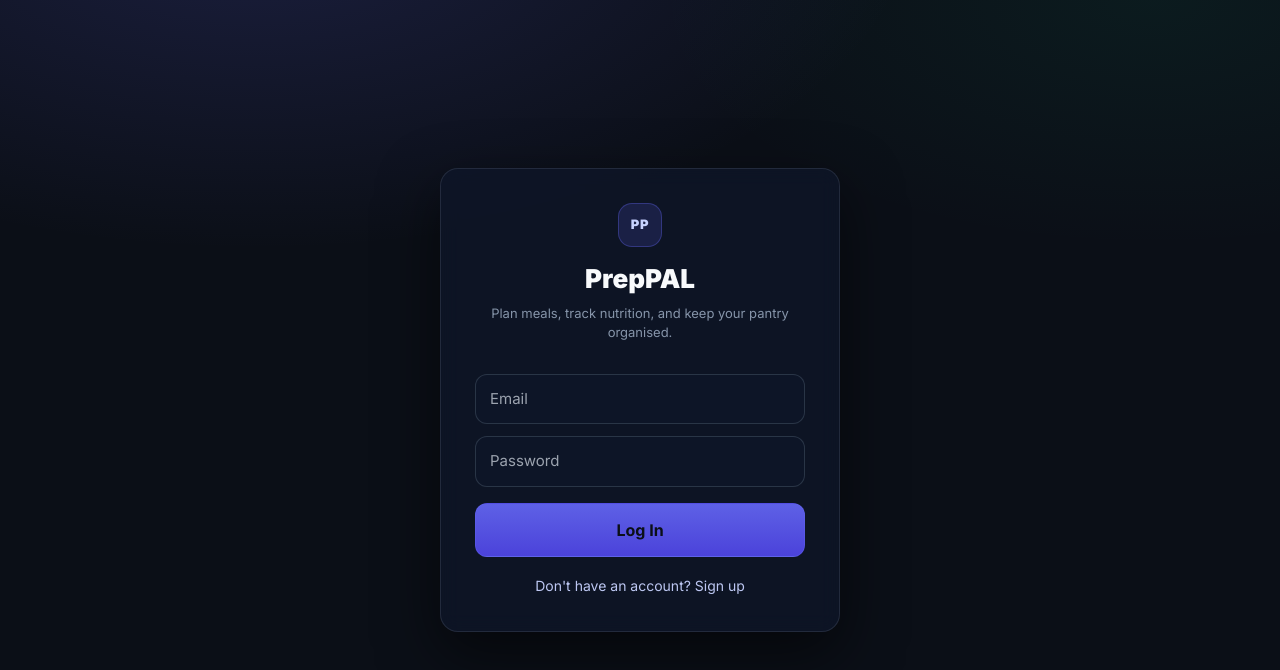
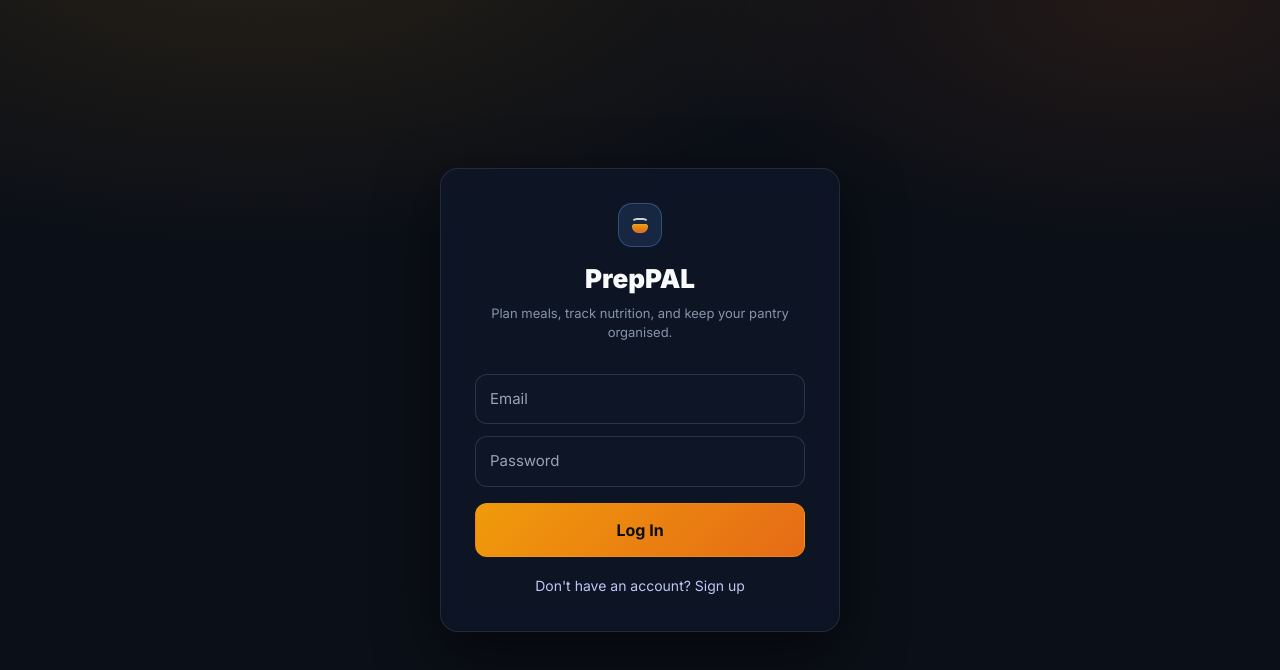
Before and after one commit to ij5204/PrepPAL, a React (Vite) app in the folder apps/web/: page /login in a window 1280 px wide. Shown: the top 670 px of the page. Built offline with nearby package versions, Linux system fonts and the light colour scheme; no server answers.

Commit message:
Changed color scheme

```diff
--- a/apps/web/src/components/layout/AppShell.tsx
+++ b/apps/web/src/components/layout/AppShell.tsx
@@ -1,4 +1,5 @@
-import { Outlet, NavLink, useNavigate } from 'react-router-dom';
+import { useMemo, useState } from 'react';
+import { Outlet, NavLink, useLocation, useNavigate } from 'react-router-dom';
 import { useAuthStore } from '../../stores/authStore';
 
 const links = [
@@ -12,6 +13,13 @@ const links = [
 export function AppShell() {
   const { profile, signOut } = useAuthStore();
   const navigate = useNavigate();
+  const location = useLocation();
+  const [sidebarOpen, setSidebarOpen] = useState(false);
+
+  const activeLabel = useMemo(
+    () => links.find(l => location.pathname.startsWith(l.to))?.label ?? 'PrepPAL',
+    [location.pathname]
+  );
 
   const handleSignOut = async () => {
     await signOut();
@@ -19,129 +27,53 @@ export function AppShell() {
   };
 
   return (
-    <div style={styles.root}>
-      {/* Sidebar */}
-      <div style={styles.sidebar}>
-        <div style={styles.brand}>
-          <div style={styles.brandRow}>
-            <div style={styles.logo} aria-hidden>PP</div>
+    <div className="appShell">
+      {sidebarOpen && <div className="sidebarOverlay" onClick={() => setSidebarOpen(false)} />}
+
+      <aside className={`appSidebar ${sidebarOpen ? 'appSidebarOpen' : ''}`}>
+        <div className="appBrand">
+          <div className="brandRow">
+            <div className="brandLogo" aria-hidden />
             <div>
-              <div style={styles.brandName}>PrepPAL</div>
-              <div style={styles.brandMeta}>{profile?.name ?? ''}</div>
+              <div style={{ fontSize: 15, fontWeight: 850, color: 'var(--text-primary)', lineHeight: 1.1 }}>PrepPAL</div>
+              <div style={{ fontSize: 12, color: 'var(--text-muted)', marginTop: 3 }}>{profile?.name ?? ''}</div>
             </div>
           </div>
         </div>
 
-        <nav style={styles.nav}>
+        <nav className="appNav" onClick={() => setSidebarOpen(false)}>
           {links.map(({ to, label }) => (
-            <NavLink key={to} to={to} style={({ isActive }) => ({
-              ...styles.navItem,
-              ...(isActive ? styles.navItemActive : null),
-            })}>
-              <span style={styles.navDot} aria-hidden />
+            <NavLink
+              key={to}
+              to={to}
+              className={({ isActive }) => `navItem ${isActive ? 'navItemActive' : ''}`}
+            >
+              <span className="navDot" aria-hidden />
               <span>{label}</span>
             </NavLink>
           ))}
         </nav>
 
-        <div style={styles.sidebarFooter}>
-          <button onClick={handleSignOut} style={styles.signOutBtn}>Sign out</button>
+        <div className="sidebarFooter">
+          <button onClick={handleSignOut} className="btn" style={{ width: '100%' }}>Sign out</button>
         </div>
-      </div>
+      </aside>
 
-      {/* Main content */}
-      <div style={styles.main}>
-        <Outlet />
-      </div>
+      <main className="appMain">
+        <div className="topbar">
+          <div className="topbarRow">
+            <button className="btn" onClick={() => setSidebarOpen(true)} aria-label="Open navigation">
+              <span aria-hidden>☰</span>
+            </button>
+            <div style={{ fontSize: 14, fontWeight: 750, color: 'var(--text-primary)' }}>{activeLabel}</div>
+            <div style={{ width: 42 }} />
+          </div>
+        </div>
+
+        <div className="container">
+          <Outlet />
+        </div>
+      </main>
     </div>
   );
 }
-
-const styles: Record<string, React.CSSProperties> = {
-  root: {
-    display: 'flex',
-    height: '100vh',
-    background: '#0b0f17',
-    color: '#e5e7eb',
-  },
-  sidebar: {
-    width: 248,
-    background: 'linear-gradient(180deg, #0f172a 0%, #0b1220 100%)',
-    borderRight: '1px solid rgba(148,163,184,0.12)',
-    display: 'flex',
-    flexDirection: 'column',
-    padding: '18px 0',
-  },
-  brand: {
-    padding: '0 18px 16px',
-    borderBottom: '1px solid rgba(148,163,184,0.12)',
-  },
-  brandRow: {
-    display: 'flex',
-    alignItems: 'center',
-    gap: 12,
-  },
-  logo: {
-    width: 34,
-    height: 34,
-    borderRadius: 10,
-    background: 'rgba(99,102,241,0.16)',
-    border: '1px solid rgba(99,102,241,0.35)',
-    color: '#c7d2fe',
-    fontSize: 12,
-    fontWeight: 800,
-    letterSpacing: '0.6px',
-    display: 'flex',
-    alignItems: 'center',
-    justifyContent: 'center',
-  },
-  brandName: { fontSize: 15, fontWeight: 800, color: '#f8fafc', lineHeight: 1.1 },
-  brandMeta: { fontSize: 12, color: 'rgba(148,163,184,0.8)', marginTop: 3 },
-  nav: { flex: 1, padding: '14px 10px' },
-  navItem: {
-    display: 'flex',
-    alignItems: 'center',
-    gap: 10,
-    padding: '10px 12px',
-    borderRadius: 10,
-    marginBottom: 4,
-    textDecoration: 'none',
-    fontSize: 13,
-    fontWeight: 600,
-    color: 'rgba(226,232,240,0.78)',
-    border: '1px solid transparent',
-  },
-  navItemActive: {
-    background: 'rgba(99,102,241,0.12)',
-    border: '1px solid rgba(99,102,241,0.25)',
-    color: '#e0e7ff',
-  },
-  navDot: {
-    width: 6,
-    height: 6,
-    borderRadius: 999,
-    background: 'rgba(148,163,184,0.6)',
-  },
-  sidebarFooter: {
-    padding: '14px 18px 0',
-    borderTop: '1px solid rgba(148,163,184,0.12)',
-  },
-  signOutBtn: {
-    width: '100%',
-    padding: '9px 12px',
-    borderRadius: 10,
-    background: 'rgba(15,23,42,0.6)',
-    border: '1px solid rgba(148,163,184,0.18)',
-    color: 'rgba(226,232,240,0.78)',
-    fontSize: 13,
-    cursor: 'pointer',
-    fontWeight: 600,
-  },
-  main: {
-    flex: 1,
-    overflow: 'auto',
-    padding: 32,
-    background:
-      'radial-gradient(1200px 600px at 20% -10%, rgba(99,102,241,0.14), transparent 55%), radial-gradient(900px 450px at 90% 0%, rgba(16,185,129,0.06), transparent 55%), #0b0f17',
-  },
-};
--- a/apps/web/src/index.css
+++ b/apps/web/src/index.css
@@ -3,21 +3,40 @@
 @tailwind utilities;
 
 :root {
-  --bg: #0f1117;
-  --bg-card: #1a1f2e;
-  --bg-hover: #1f2937;
-  --border: #1f2937;
-  --border-focus: #374151;
-  --text-primary: #f9fafb;
-  --text-secondary: #9ca3af;
-  --text-muted: #6b7280;
-  --green: #22c55e;
-  --green-dark: #052e16;
-  --green-dim: #166534;
-  --red: #ef4444;
+  --bg: #0b0f17;
+  --bg-elev: rgba(15, 23, 42, 0.72);
+  --bg-elev-2: rgba(2, 6, 23, 0.55);
+  --bg-hover: rgba(2, 6, 23, 0.42);
+
+  --border: rgba(148, 163, 184, 0.14);
+  --border-2: rgba(148, 163, 184, 0.18);
+  --border-focus: rgba(165, 180, 252, 0.55);
+
+  --text-primary: #f8fafc;
+  --text-secondary: rgba(148, 163, 184, 0.9);
+  --text-muted: rgba(148, 163, 184, 0.72);
+
+  /* Warm charcoal + amber accent (no blues) */
+  --accent: #f59e0b; /* amber */
+  --accent-2: #f97316; /* orange */
+  --accent-soft: rgba(245, 158, 11, 0.14);
+  --accent-border: rgba(245, 158, 11, 0.26);
+  --accent-text: #fffbeb;
+
+  --danger: #ef4444;
   --amber: #f59e0b;
   --blue: #3b82f6;
   --orange: #f97316;
+
+  --shadow: 0 10px 30px rgba(0, 0, 0, 0.30);
+  --shadow-lg: 0 22px 60px rgba(0, 0, 0, 0.55);
+
+  --shadow: 0 6px 16px rgba(0, 0, 0, 0.28);
+  --shadow-lg: 0 14px 36px rgba(0, 0, 0, 0.42);
+
+  --radius: 12px;
+  --radius-sm: 10px;
+  --container: 1120px;
 }
 
 * {
@@ -37,6 +56,8 @@ body {
   -webkit-font-smoothing: antialiased;
 }
 
+/* Keep background clean (avoid “cartoon” glow/grain) */
+
 /* Scrollbar styling */
 ::-webkit-scrollbar {
   width: 6px;
@@ -55,7 +76,7 @@ body {
 
 /* Focus ring */
 :focus-visible {
-  outline: 2px solid var(--green);
+  outline: 2px solid var(--accent);
   outline-offset: 2px;
 }
 
@@ -85,3 +106,276 @@ body {
   border-color: #374151;
   transform: translateY(-1px);
 }
+
+/* ── Layout primitives ─────────────────────────────────────────────────────── */
+
+.appShell {
+  display: flex;
+  height: 100vh;
+  color: var(--text-primary);
+  background: var(--bg);
+}
+
+.appSidebar {
+  width: 264px;
+  background: linear-gradient(180deg, #0f172a 0%, #0b1220 100%);
+  border-right: 1px solid var(--border);
+  display: flex;
+  flex-direction: column;
+  padding: 18px 0;
+}
+
+.appBrand {
+  padding: 0 18px 16px;
+  border-bottom: 1px solid var(--border);
+}
+
+.brandRow {
+  display: flex;
+  align-items: center;
+  gap: 12px;
+}
+
+.brandLogo {
+  position: relative;
+  width: 34px;
+  height: 34px;
+  border-radius: 10px;
+  background: rgba(2, 6, 23, 0.35);
+  border: 1px solid var(--border-2);
+  color: transparent;
+  font-size: 12px;
+  font-weight: 900;
+  letter-spacing: 0.6px;
+  display: flex;
+  align-items: center;
+  justify-content: center;
+}
+.brandLogo::before {
+  content: '';
+  position: absolute;
+  left: 9px;
+  top: 15px;
+  width: 16px;
+  height: 9px;
+  border-bottom-left-radius: 10px;
+  border-bottom-right-radius: 10px;
+  border-top-left-radius: 4px;
+  border-top-right-radius: 4px;
+  background: rgba(226, 232, 240, 0.85);
+  box-shadow: none;
+}
+.brandLogo::after {
+  content: '';
+  position: absolute;
+  left: 8px;
+  top: 9px;
+  width: 18px;
+  height: 12px;
+  border: 2px solid rgba(226, 232, 240, 0.78);
+  border-color: rgba(226, 232, 240, 0.78) transparent transparent transparent;
+  border-radius: 999px;
+  opacity: 0.9;
+}
+
+.appNav {
+  flex: 1;
+  padding: 14px 10px;
+}
+
+.navItem {
+  display: flex;
+  align-items: center;
+  gap: 10px;
+  padding: 10px 12px;
+  border-radius: var(--radius-sm);
+  margin-bottom: 4px;
+  text-decoration: none;
+  font-size: 13px;
+  font-weight: 650;
+  color: rgba(226, 232, 240, 0.78);
+  border: 1px solid transparent;
+  transition: background 0.15s ease, border-color 0.15s ease, color 0.15s ease;
+}
+
+.navItem:hover {
+  background: rgba(148, 163, 184, 0.07);
+  border-color: rgba(148, 163, 184, 0.14);
+}
+
+.navItemActive {
+  background: var(--accent-soft);
+  border-color: var(--accent-border);
+  color: var(--accent-text);
+}
+
+.navDot {
+  width: 6px;
+  height: 6px;
+  border-radius: 999px;
+  background: rgba(148, 163, 184, 0.6);
+}
+.navItemActive .navDot {
+  background: rgba(245,158,11,0.95);
+  box-shadow: 0 0 0 4px rgba(245,158,11,0.10);
+}
+
+.sidebarFooter {
+  padding: 14px 18px 0;
+  border-top: 1px solid var(--border);
+}
+
+.btn {
+  display: inline-flex;
+  align-items: center;
+  justify-content: center;
+  gap: 10px;
+  border-radius: var(--radius-sm);
+  padding: 10px 12px;
+  font-size: 13px;
+  font-weight: 700;
+  cursor: pointer;
+  border: 1px solid var(--border-2);
+  background: rgba(2, 6, 23, 0.35);
+  color: rgba(226, 232, 240, 0.78);
+  transition: transform 0.12s ease, background 0.12s ease, border-color 0.12s ease;
+}
+
+.btn:hover {
+  background: rgba(2, 6, 23, 0.48);
+  border-color: rgba(148, 163, 184, 0.24);
+  transform: none;
+}
+
+.btn:active {
+  transform: translateY(0);
+}
+
+.btnPrimary {
+  background: rgba(245, 158, 11, 0.95);
+  border-color: rgba(245, 158, 11, 0.55);
+  color: #0b0f17;
+}
+
+.btnPrimary:hover {
+  background: rgba(245, 158, 11, 1);
+  border-color: rgba(245, 158, 11, 0.7);
+}
+
+.appMain {
+  flex: 1;
+  overflow: auto;
+  padding: 28px 32px;
+  background:
+    var(--bg);
+}
+
+.topbar {
+  display: none;
+  position: sticky;
+  top: 0;
+  z-index: 20;
+  padding: 12px 12px;
+  margin: -28px -32px 18px;
+  background: rgba(11, 15, 23, 0.72);
+  border-bottom: 1px solid var(--border);
+  backdrop-filter: blur(10px);
+}
+
+.topbarRow {
+  max-width: var(--container);
+  margin: 0 auto;
+  display: flex;
+  align-items: center;
+  justify-content: space-between;
+  gap: 12px;
+}
+
+.container {
+  max-width: var(--container);
+  margin: 0 auto;
+}
+
+.card {
+  position: relative;
+  background: var(--bg-elev);
+  border: 1px solid var(--border);
+  border-radius: var(--radius);
+  box-shadow: var(--shadow);
+}
+.card:hover {
+  box-shadow: var(--shadow-lg);
+  transition: box-shadow 0.14s ease;
+}
+
+.cardPad {
+  padding: 18px;
+}
+
+.gridAuto {
+  display: grid;
+  gap: 12px;
+  grid-template-columns: repeat(auto-fit, minmax(190px, 1fr));
+}
+
+.formRow {
+  display: flex;
+  align-items: center;
+  justify-content: space-between;
+  gap: 16px;
+}
+
+.formLabel {
+  font-size: 14px;
+  color: rgba(226, 232, 240, 0.72);
+  font-weight: 550;
+  min-width: 180px;
+}
+
+.sidebarOverlay {
+  display: none;
+}
+
+/* ── Responsive ────────────────────────────────────────────────────────────── */
+
+@media (max-width: 960px) {
+  .appMain {
+    padding: 18px 16px;
+  }
+  .topbar {
+    display: block;
+    margin: -18px -16px 16px;
+  }
+  .appSidebar {
+    position: fixed;
+    left: 0;
+    top: 0;
+    bottom: 0;
+    width: 284px;
+    z-index: 40;
+    transform: translateX(-102%);
+    transition: transform 0.18s ease;
+    box-shadow: var(--shadow-lg);
+  }
+  .appSidebarOpen {
+    transform: translateX(0);
+  }
+  .sidebarOverlay {
+    display: block;
+    position: fixed;
+    inset: 0;
+    z-index: 30;
+    background: rgba(0,0,0,0.55);
+    backdrop-filter: blur(2px);
+  }
+  .container {
+    max-width: 100%;
+  }
+  .formRow {
+    flex-direction: column;
+    align-items: stretch;
+  }
+  .formLabel {
+    min-width: 0;
+  }
+}
--- a/apps/web/src/pages/GroceryPage.tsx
+++ b/apps/web/src/pages/GroceryPage.tsx
@@ -55,7 +55,7 @@ export function GroceryPage() {
         <input placeholder="Add an item…" value={newItem} onChange={e => setNewItem(e.target.value)}
           onKeyDown={e => e.key === 'Enter' && addItem()}
           style={{ flex: 1, background: 'rgba(15, 23, 42, 0.72)', border: '1px solid rgba(148,163,184,0.18)', borderRadius: 12, padding: '12px 16px', fontSize: 15, color: '#f8fafc', outline: 'none' }} />
-        <button onClick={addItem} style={{ background: 'linear-gradient(180deg, rgba(99,102,241,0.95), rgba(79,70,229,0.95))', color: '#0b0f17', border: '1px solid rgba(99,102,241,0.35)', borderRadius: 12, padding: '12px 20px', fontSize: 15, fontWeight: 750, cursor: 'pointer' }}>Add</button>
+        <button onClick={addItem} style={{ background: 'var(--accent)', color: '#0b0f17', border: '1px solid rgba(245,158,11,0.55)', borderRadius: 12, padding: '12px 20px', fontSize: 15, fontWeight: 750, cursor: 'pointer' }}>Add</button>
       </div>
 
       <div style={{ background: 'rgba(15, 23, 42, 0.72)', borderRadius: 16, border: '1px solid rgba(148,163,184,0.14)', overflow: 'hidden', boxShadow: '0 10px 30px rgba(0,0,0,0.30)' }}>
@@ -69,7 +69,7 @@ export function GroceryPage() {
             }}>
               <div style={{
                 width: 22, height: 22, borderRadius: 6, border: `2px solid ${item.is_checked ? '#22c55e' : '#374151'}`,
-                background: item.is_checked ? 'rgba(99,102,241,0.95)' : 'transparent',
+                background: item.is_checked ? 'var(--accent)' : 'transparent',
                 display: 'flex', alignItems: 'center', justifyContent: 'center', flexShrink: 0,
               }}>
                 {item.is_checked && <span style={{ color: '#0b0f17', fontSize: 13, fontWeight: 850 }}>✓</span>}
@@ -78,7 +78,7 @@ export function GroceryPage() {
                 <div style={{ fontSize: 14, fontWeight: 600, color: '#f9fafb', textDecoration: item.is_checked ? 'line-through' : 'none' }}>{item.name}</div>
                 {item.quantity && <div style={{ fontSize: 12, color: '#9ca3af', marginTop: 2 }}>{item.quantity} {item.unit}</div>}
               </div>
-              <span style={{ background: reasonColors[item.reason] + '1f', border: `1px solid ${reasonColors[item.reason]}33`, color: reasonColors[item.reason], fontSize: 11, fontWeight: 750, padding: '4px 10px', borderRadius: 999 }}>
+              <span style={{ background: reasonColors[item.reason] + '1f', border: `1px solid ${reasonColors[item.reason]}33`, color: reasonColors[item.reason], fontSize: 11, fontWeight: 750, padding: '4px 10px', borderRadius: 10 }}>
                 {item.reason.replace('_', ' ')}
               </span>
             </div>
--- a/apps/web/src/pages/LoginPage.tsx
+++ b/apps/web/src/pages/LoginPage.tsx
@@ -28,7 +28,9 @@ export function LoginPage() {
     <div style={styles.root}>
       <div style={styles.card}>
         <div style={{ textAlign: 'center', marginBottom: 32 }}>
-          <div style={styles.logo} aria-hidden>PP</div>
+          <div style={styles.logo} aria-hidden>
+            <AbstractMark />
+          </div>
           <div style={styles.title}>PrepPAL</div>
           <div style={styles.subtitle}>Plan meals, track nutrition, and keep your pantry organised.</div>
         </div>
@@ -65,6 +67,15 @@ export function LoginPage() {
   );
 }
 
+function AbstractMark() {
+  return (
+    <div style={styles.markWrap} aria-hidden>
+      <div style={styles.markBowl} />
+      <div style={styles.markArc} />
+    </div>
+  );
+}
+
 const inputStyle: React.CSSProperties = {
   background: 'rgba(15, 23, 42, 0.65)',
   border: '1px solid rgba(148,163,184,0.22)',
@@ -79,7 +90,7 @@ const styles: Record<string, React.CSSProperties> = {
   root: {
     minHeight: '100vh',
     background:
-      'radial-gradient(1200px 600px at 20% -10%, rgba(99,102,241,0.18), transparent 55%), radial-gradient(900px 450px at 90% 0%, rgba(16,185,129,0.07), transparent 55%), #0b0f17',
+      'radial-gradient(1200px 600px at 20% -10%, rgba(245,158,11,0.12), transparent 55%), radial-gradient(900px 450px at 90% 0%, rgba(249,115,22,0.10), transparent 55%), #0b0f17',
     display: 'flex',
     alignItems: 'center',
     justifyContent: 'center',
@@ -99,22 +110,44 @@ const styles: Record<string, React.CSSProperties> = {
     width: 44,
     height: 44,
     borderRadius: 14,
-    background: 'rgba(99,102,241,0.16)',
-    border: '1px solid rgba(99,102,241,0.35)',
-    color: '#c7d2fe',
-    fontSize: 13,
-    fontWeight: 900,
-    letterSpacing: '0.7px',
+    background: 'rgba(96,165,250,0.14)',
+    border: '1px solid rgba(96,165,250,0.32)',
     display: 'flex',
     alignItems: 'center',
     justifyContent: 'center',
     margin: '0 auto 12px',
+    position: 'relative',
+  },
+  markWrap: { position: 'relative', width: 18, height: 18 },
+  markBowl: {
+    position: 'absolute',
+    left: 1,
+    top: 8,
+    width: 16,
+    height: 9,
+    borderBottomLeftRadius: 10,
+    borderBottomRightRadius: 10,
+    borderTopLeftRadius: 4,
+    borderTopRightRadius: 4,
+    background: 'linear-gradient(180deg, rgba(245,158,11,0.98), rgba(249,115,22,0.86))',
+    boxShadow: '0 0 0 1px rgba(255,255,255,0.10) inset',
+  },
+  markArc: {
+    position: 'absolute',
+    left: 0,
+    top: 2,
+    width: 18,
+    height: 12,
+    borderRadius: 999,
+    border: '2px solid rgba(255, 251, 235, 0.9)',
+    borderColor: 'rgba(255, 251, 235, 0.9) transparent transparent transparent',
+    opacity: 0.9,
   },
   title: { fontSize: 26, fontWeight: 850, color: '#f8fafc' },
   subtitle: { fontSize: 13, color: 'rgba(148,163,184,0.9)', marginTop: 6, lineHeight: 1.45 },
   primaryBtn: {
-    background: 'linear-gradient(180deg, rgba(99,102,241,0.95), rgba(79,70,229,0.95))',
+    background: 'linear-gradient(135deg, rgba(245,158,11,0.98), rgba(249,115,22,0.92))',
     color: '#0b0f17',
-    border: '1px solid rgba(99,102,241,0.35)',
+    border: '1px solid rgba(245,158,11,0.40)',
   },
 };
--- a/apps/web/src/pages/PantryPage.tsx
+++ b/apps/web/src/pages/PantryPage.tsx
@@ -5,7 +5,7 @@ import type { PantryItem, Unit, Category } from '@preppal/types';
 
 const UNITS: Unit[] = ['g', 'kg', 'ml', 'l', 'cups', 'pieces', 'tsp', 'tbsp'];
 const CATEGORIES: Category[] = ['produce', 'dairy', 'protein', 'pantry', 'spice', 'other'];
-const EXPIRY_COLORS = { ok: '#a5b4fc', warning: '#f59e0b', danger: '#ef4444', expired: '#6b7280' };
+const EXPIRY_COLORS = { ok: '#22c55e', warning: '#f59e0b', danger: '#ef4444', expired: '#6b7280' };
 type ExpiryStatus = keyof typeof EXPIRY_COLORS;
 
 interface FormState {
@@ -147,7 +147,7 @@ function PantryModal({ item, onClose, onSaved }: PantryModalProps) {
             <button onClick={onClose} style={{ flex: 1, background: 'rgba(2,6,23,0.35)', border: '1px solid rgba(148,163,184,0.18)', borderRadius: 12, padding: '12px', fontSize: 14, fontWeight: 650, color: 'rgba(226,232,240,0.78)', cursor: 'pointer' }}>
               Cancel
             </button>
-            <button onClick={handleSave} disabled={saving} style={{ flex: 2, background: 'linear-gradient(180deg, rgba(99,102,241,0.95), rgba(79,70,229,0.95))', border: '1px solid rgba(99,102,241,0.35)', borderRadius: 12, padding: '12px', fontSize: 14, fontWeight: 750, color: '#0b0f17', cursor: saving ? 'not-allowed' : 'pointer', opacity: saving ? 0.7 : 1 }}>
+            <button onClick={handleSave} disabled={saving} style={{ flex: 2, background: 'var(--accent)', border: '1px solid rgba(245,158,11,0.55)', borderRadius: 12, padding: '12px', fontSize: 14, fontWeight: 750, color: '#0b0f17', cursor: saving ? 'not-allowed' : 'pointer', opacity: saving ? 0.7 : 1 }}>
               {saving ? 'Saving…' : isEdit ? 'Save Changes' : 'Add to Pantry'}
             </button>
           </div>
@@ -288,7 +288,7 @@ export function PantryPage() {
         </div>
         <button
           onClick={() => { setModalItem(null); setModalOpen(true); }}
-          style={{ background: 'linear-gradient(180deg, rgba(99,102,241,0.95), rgba(79,70,229,0.95))', color: '#0b0f17', border: '1px solid rgba(99,102,241,0.35)', borderRadius: 12, padding: '11px 18px', fontSize: 14, fontWeight: 750, cursor: 'pointer', display: 'flex', alignItems: 'center', gap: 6, flexShrink: 0 }}
+          style={{ background: 'var(--accent)', color: '#0b0f17', border: '1px solid rgba(245,158,11,0.55)', borderRadius: 12, padding: '11px 18px', fontSize: 14, fontWeight: 750, cursor: 'pointer', display: 'flex', alignItems: 'center', gap: 6, flexShrink: 0 }}
         >
           + Add Item
         </button>
@@ -311,7 +311,7 @@ export function PantryPage() {
             <button
               key={key}
               onClick={() => setActiveCategory(key)}
-              style={{ background: active ? 'rgba(99,102,241,0.95)' : 'rgba(15, 23, 42, 0.72)', color: active ? '#0b0f17' : 'rgba(226,232,240,0.78)', border: '1px solid rgba(148,163,184,0.14)', borderRadius: 999, padding: '7px 14px', fontSize: 13, fontWeight: 650, cursor: 'pointer', whiteSpace: 'nowrap' }}
+              style={{ background: active ? 'rgba(245, 158, 11, 0.95)' : 'rgba(15, 23, 42, 0.72)', color: active ? '#0b0f17' : 'rgba(226,232,240,0.78)', border: '1px solid rgba(148,163,184,0.14)', borderRadius: 10, padding: '7px 14px', fontSize: 13, fontWeight: 650, cursor: 'pointer', whiteSpace: 'nowrap' }}
             >
               {label} {count > 0 && <span style={{ opacity: 0.7, marginLeft: 3 }}>({count})</span>}
             </button>
@@ -362,7 +362,7 @@ export function PantryPage() {
                       </td>
                       <td style={{ padding: '13px 16px', fontSize: 14, color: '#9ca3af' }}>{item.quantity} {item.unit}</td>
                       <td style={{ padding: '13px 16px' }}>
-                        <span style={{ background: 'rgba(2,6,23,0.35)', border: '1px solid rgba(148,163,184,0.14)', borderRadius: 999, padding: '4px 10px', fontSize: 12, color: 'rgba(226,232,240,0.75)', fontWeight: 650 }}>
+                        <span style={{ background: 'rgba(2,6,23,0.35)', border: '1px solid rgba(148,163,184,0.14)', borderRadius: 10, padding: '4px 10px', fontSize: 12, color: 'rgba(226,232,240,0.75)', fontWeight: 650 }}>
                           {item.category.charAt(0).toUpperCase() + item.category.slice(1)}
                         </span>
                       </td>
```
Also changed, not shown: apps/web/src/pages/DashboardPage.tsx (+9 -9 lines), apps/web/src/pages/MealsPage.tsx (+7 -7 lines), apps/web/src/pages/ProfilePage.tsx (+11 -11 lines).
